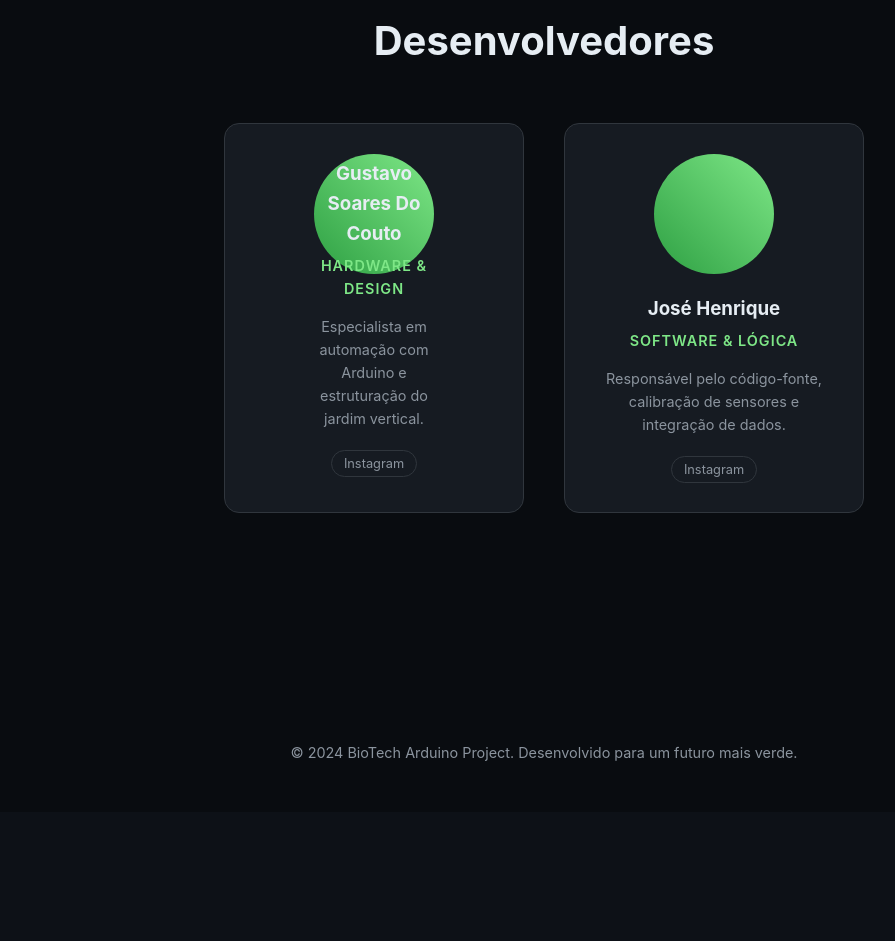
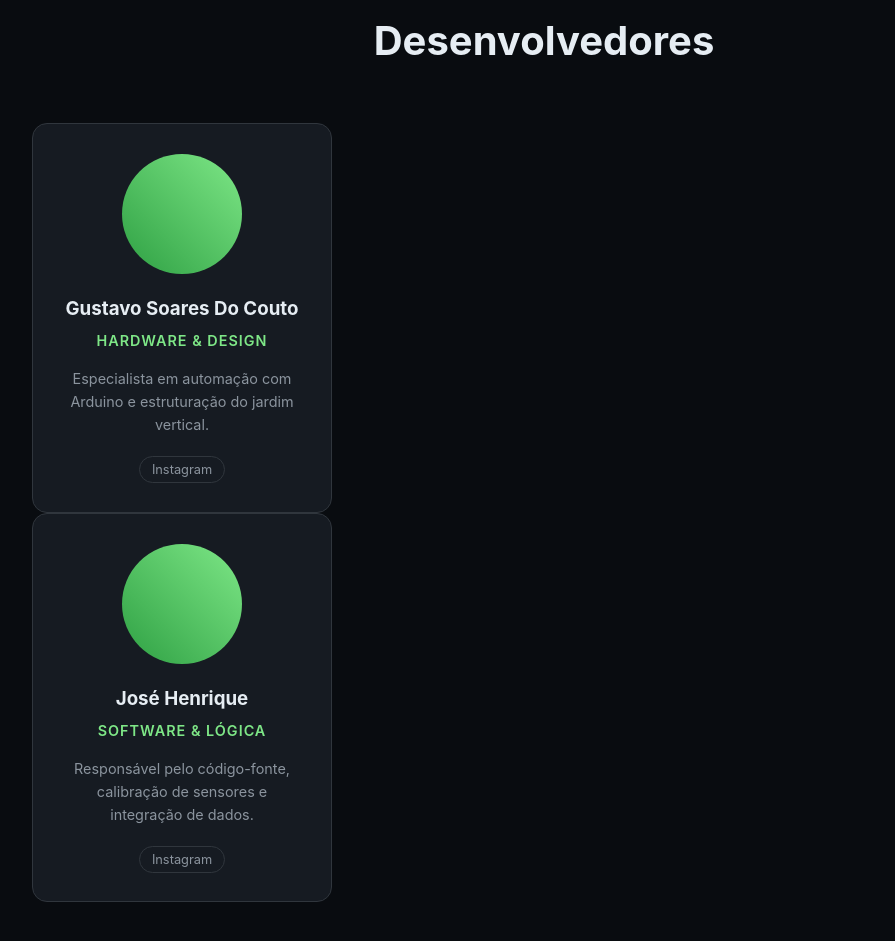
Before and after one commit to Ghustav2007/TCA, a plain HTML site: page index.html in a window 1280 px wide. Shown: the part 1980-2921 px from the top of the page, without its empty margins (96-991 px from the left). Before the commit the page ends 2792 px from the top, so only its background shows below. Drawn offline with Linux system fonts and the light colour scheme.

Commit message:
Update index.html

```diff
--- a/index.html
+++ b/index.html
@@ -229,12 +229,12 @@
     <section class="team-section" id="equipe">
     <div class="container">
         <h2 style="text-align: center; margin-bottom: 50px; font-size: 2.5rem;">Desenvolvedores</h2>
-        <div class="team-grid">
-            <div class="developer-card">
-                <div class="photo-container">
 
 
 
+        <div class="developer-card">
+                <div class="photo-container">
+                </div>
                 <h3>Gustavo Soares Do Couto</h3>
                 <span>Hardware & Design</span>
                 <p>Especialista em automação com Arduino e estruturação do jardim vertical.</p>
@@ -243,7 +243,7 @@
                 </div>
             </div>
 
-            </div>
+
             <div class="developer-card">
                 <div class="photo-container">
 
```
